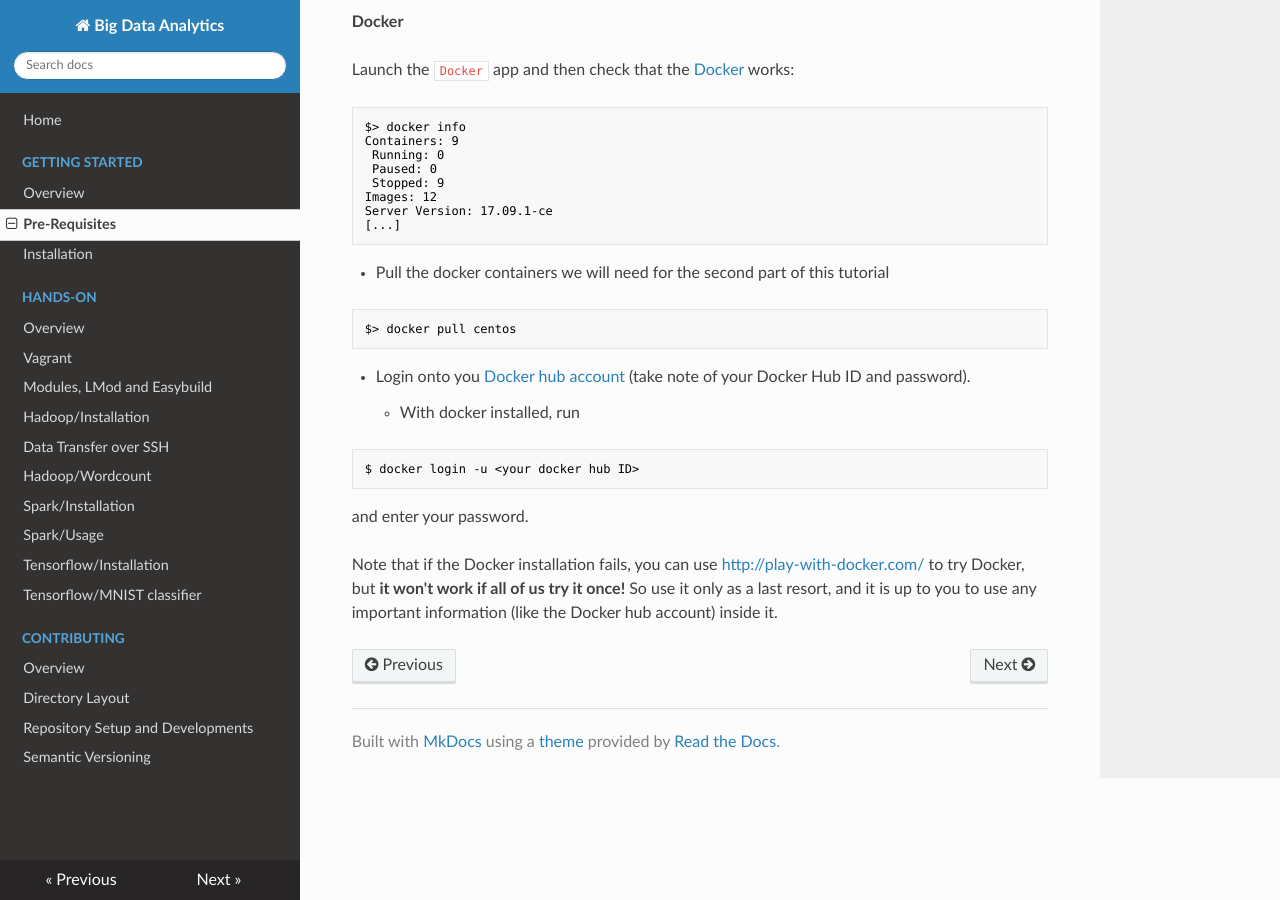
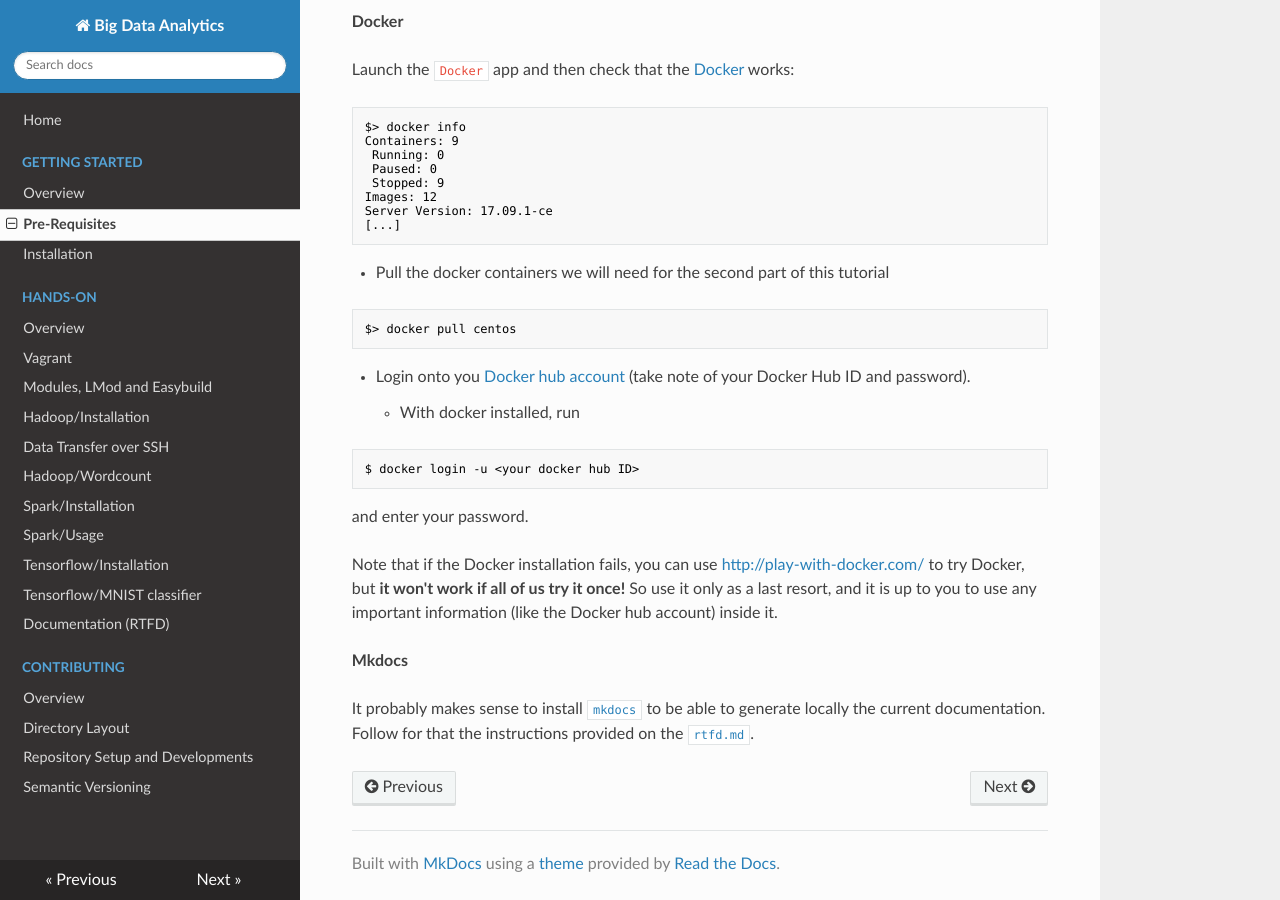
Before and after one commit to Falkor/tutorials-BD-ML, an MkDocs documentation site: the page built from docs/setup/preliminaries.md, in a window 1280 px wide and 900 px high, scrolled down 3642 px. Built offline with MkDocs 1.6.1, drawn with Linux system fonts in a browser that asks for light colours; nearby versions of some CDN libraries; old or Windows-style settings are respelled for this version of MkDocs.

Commit message:
rtfd
Signed-off-by: Sebastien Varrette <Sebastien.Varrette@uni.lu>

```diff
--- a/docs/setup/preliminaries.md
+++ b/docs/setup/preliminaries.md
@@ -186,3 +186,8 @@ and enter your password.
 
 Note that if the Docker installation fails, you can use <http://play-with-docker.com/> to try Docker, but **it won't work if all of us try it once!**
 So use it only as a last resort, and it is up to you to use any important information (like the Docker hub account) inside it.
+
+__Mkdocs__
+
+It probably makes sense to install  [`mkdocs`](http://www.mkdocs.org/#installation)  to be able to generate locally the current documentation.
+Follow for that the instructions provided on the [`rtfd.md`](rtfd.md).
--- a/mkdocs.yml
+++ b/mkdocs.yml
@@ -6,17 +6,17 @@ pages:
   - Pre-Requisites: 'setup/preliminaries.md'
   - Installation: 'setup/install.md'
 - Hands-On:
-  - Overview: 'hands-on/index.md'
-  - Vagrant: 'hands-on/vagrant.md'
+  - Overview:                    'hands-on/index.md'
+  - Vagrant:                     'hands-on/vagrant.md'
   - Modules, LMod and Easybuild: 'hands-on/easybuild.md'
-  - Hadoop/Installation: 'hands-on/hadoop/install.md'
-  - Data Transfer over SSH: 'hands-on/data-transfer.md'
-  - Hadoop/Wordcount: 'hands-on/hadoop/wordcount.md'
-  - Spark/Installation: 'hands-on/spark/install.md'
-  - Spark/Usage: 'hands-on/spark/usage.md'
-  - Tensorflow/Installation: 'hands-on/tensorflow/install.md'
+  - Hadoop/Installation:         'hands-on/hadoop/install.md'
+  - Data Transfer over SSH:      'hands-on/data-transfer.md'
+  - Hadoop/Wordcount:            'hands-on/hadoop/wordcount.md'
+  - Spark/Installation:          'hands-on/spark/install.md'
+  - Spark/Usage:                 'hands-on/spark/usage.md'
+  - Tensorflow/Installation:     'hands-on/tensorflow/install.md'
   - Tensorflow/MNIST classifier: 'hands-on/tensorflow/mnist.md'
-  # - Tensorflow/MNIST classifier using convolutional layers: 'hands-on/tensorflow/install.md`
+- Documentation (RTFD): 'rtfd.md'
 - Contributing:
   - Overview: 'contributing/index.md'
   - Directory Layout: 'layout.md'
```
Also changed, not shown: docs/rtfd.md (added, +27 -0 lines).
